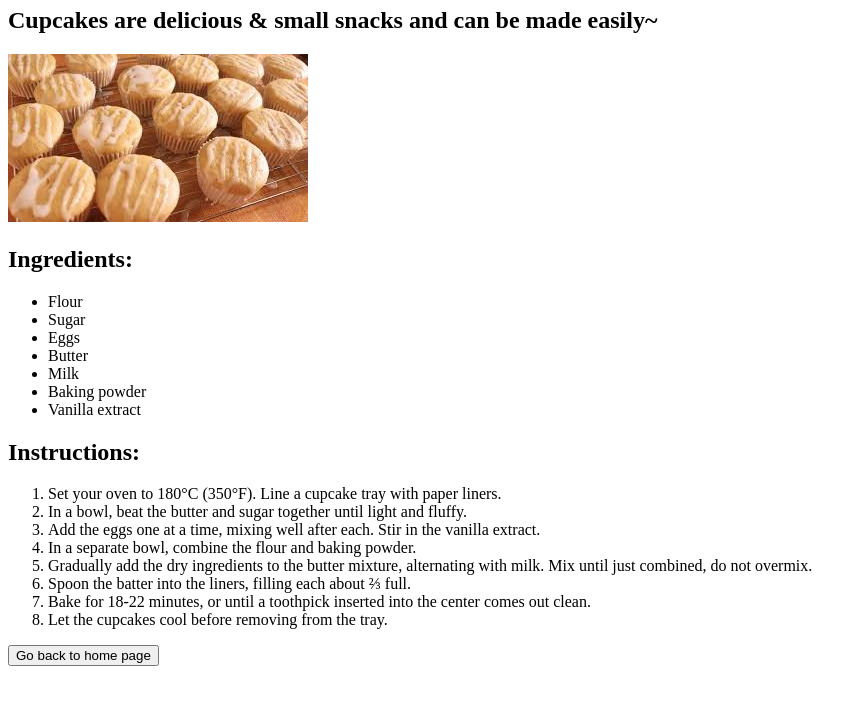
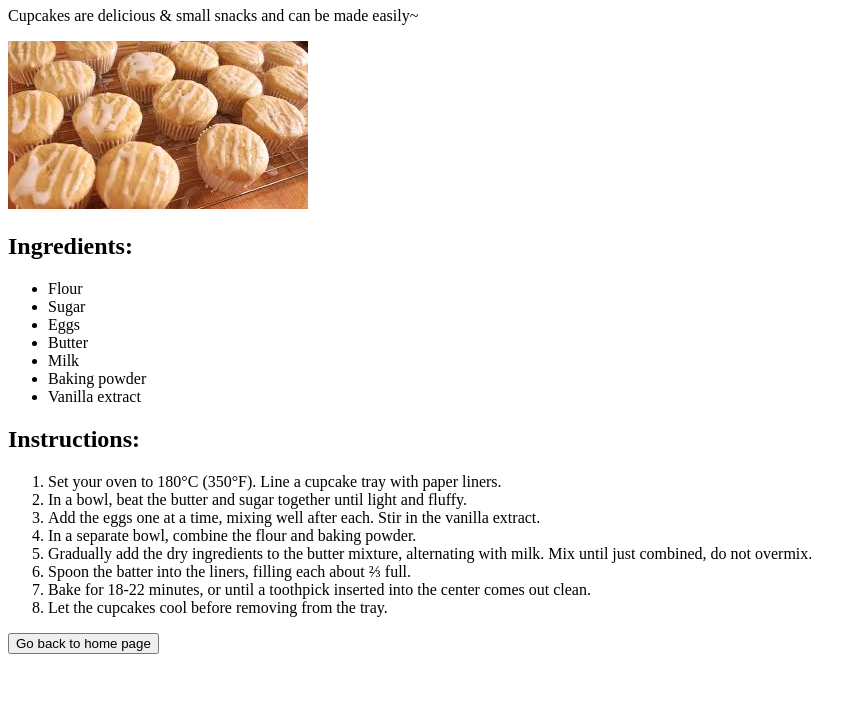
Before and after one commit to jarr822/cookie_recipe, a plain HTML site: page cupcake.html in a window 1280 px wide. Shown: the part 73-800 px from the top of the page, without its empty margins (0-867 px from the left). Drawn offline with Linux system fonts and the light colour scheme.

Commit message:
Change h2 to p for cupcake description
Replaced the second h2 with a paragraph for better readability.

```diff
--- a/cupcake.html
+++ b/cupcake.html
@@ -6,7 +6,7 @@
 
 <body>
     <h1>How to make cupcakes</h1>
-    <h2>Cupcakes are delicious & small snacks and can be made easily~</h2>
+    <p>Cupcakes are delicious & small snacks and can be made easily~</p>
     <img src="cupcake.jpg" alt="An image of multiple cupcakes" height="168">
     <h2>Ingredients:</h2>
     <ul>
@@ -34,4 +34,5 @@
             Go back to home page
         </button>
     </a>
+
 </body>
```
